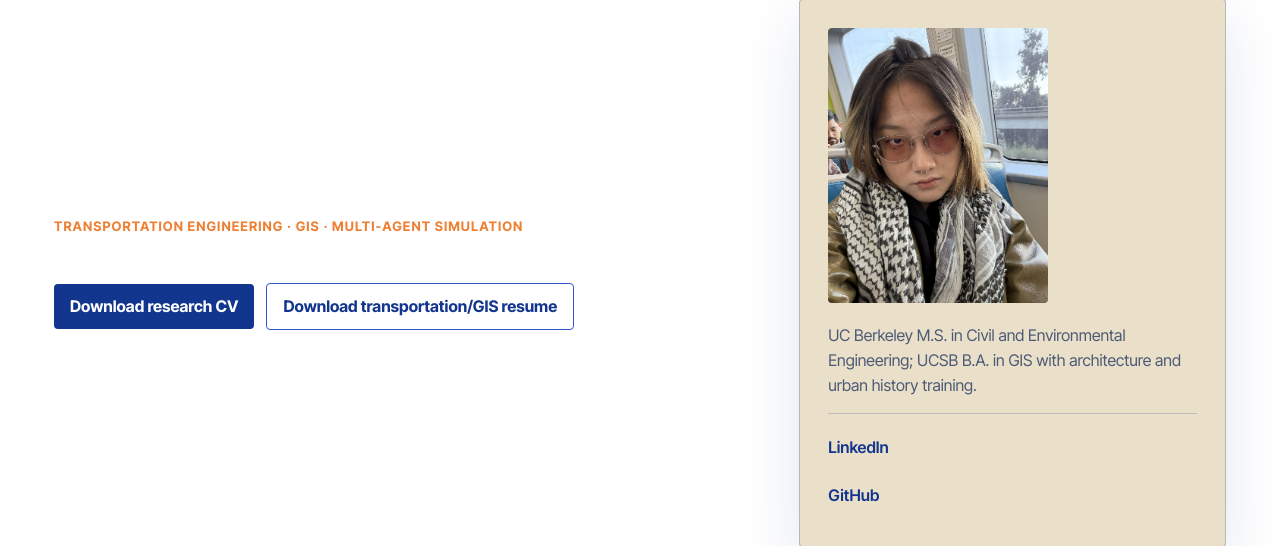
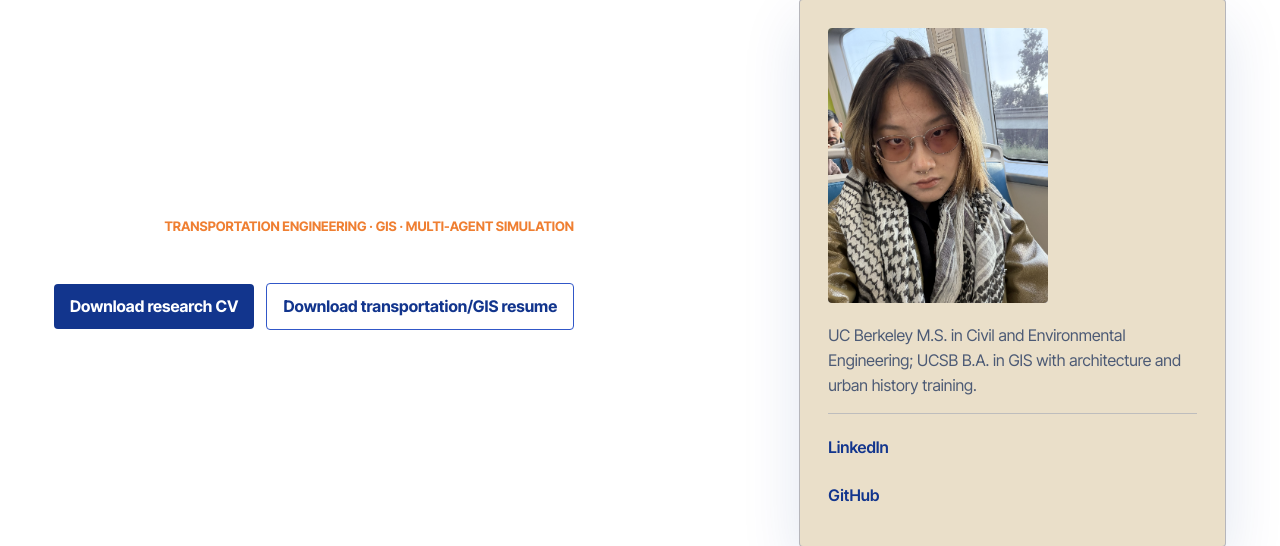
Before and after one commit to MycraySH/StoneShiWebsite, a Python web app: template templates/index.html in a window 1280 px wide. Shown: the part 113-659 px from the top of the page. Run offline with Jinja, Linux system fonts and the light colour scheme; the template is opened without the code that fills it, so the values that code supplies are empty.

Commit message:
Align introduction and highlight RA and PhD availability

```diff
--- a/app.py
+++ b/app.py
@@ -210,7 +210,7 @@
     body = f"""
 <section class="hero">
   <div class="hero-copy">
-    <p class="eyebrow">Transportation engineering · GIS · Multi-agent simulation</p>
+    <p class="eyebrow">Open to matching RA and PhD opportunities</p>
     <h1 class="identity-heading" aria-label="Tong Shi. I go by Stone Shi. My Chinese name is 史桐.">
       <span class="identity-line" aria-hidden="true"><span class="identity-name" data-type>Tong Shi</span></span>
       <span class="identity-line" aria-hidden="true"><span class="identity-label" data-type>I go by </span><strong class="identity-name preferred-name" data-type>Stone Shi</strong></span>
--- a/docs/cv/index.html
+++ b/docs/cv/index.html
@@ -15,7 +15,7 @@
     <main>
 <section class="hero">
   <div class="hero-copy">
-    <p class="eyebrow">Transportation engineering · GIS · Multi-agent simulation</p>
+    <p class="eyebrow">Open to matching RA and PhD opportunities</p>
     <h1 class="identity-heading" aria-label="Tong Shi. I go by Stone Shi. My Chinese name is 史桐.">
       <span class="identity-line" aria-hidden="true"><span class="identity-name" data-type>Tong Shi</span></span>
       <span class="identity-line" aria-hidden="true"><span class="identity-label" data-type>I go by </span><strong class="identity-name preferred-name" data-type>Stone Shi</strong></span>
--- a/docs/index.html
+++ b/docs/index.html
@@ -15,7 +15,7 @@
     <main>
 <section class="hero">
   <div class="hero-copy">
-    <p class="eyebrow">Transportation engineering · GIS · Multi-agent simulation</p>
+    <p class="eyebrow">Open to matching RA and PhD opportunities</p>
     <h1 class="identity-heading" aria-label="Tong Shi. I go by Stone Shi. My Chinese name is 史桐.">
       <span class="identity-line" aria-hidden="true"><span class="identity-name" data-type>Tong Shi</span></span>
       <span class="identity-line" aria-hidden="true"><span class="identity-label" data-type>I go by </span><strong class="identity-name preferred-name" data-type>Stone Shi</strong></span>
--- a/docs/static/styles.css
+++ b/docs/static/styles.css
@@ -193,6 +193,9 @@
 
 .hero-copy > .eyebrow {
   color: var(--orange);
+  max-width: 520px;
+  text-align: right;
+  letter-spacing: 0;
 }
 
 .lead {
@@ -203,6 +206,7 @@
 
 .hero-copy > .lead {
   color: var(--blue-dark);
+  text-align: right;
   max-width: 520px;
   font-size: 18px;
   line-height: 1.65;
--- a/static/styles.css
+++ b/static/styles.css
@@ -193,6 +193,9 @@
 
 .hero-copy > .eyebrow {
   color: var(--orange);
+  max-width: 520px;
+  text-align: right;
+  letter-spacing: 0;
 }
 
 .lead {
@@ -203,6 +206,7 @@
 
 .hero-copy > .lead {
   color: var(--blue-dark);
+  text-align: right;
   max-width: 520px;
   font-size: 18px;
   line-height: 1.65;
```
